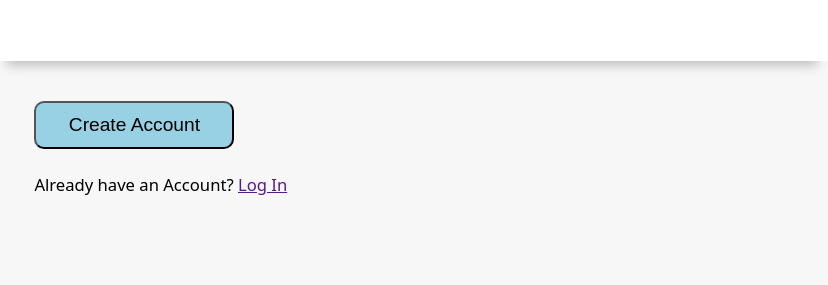
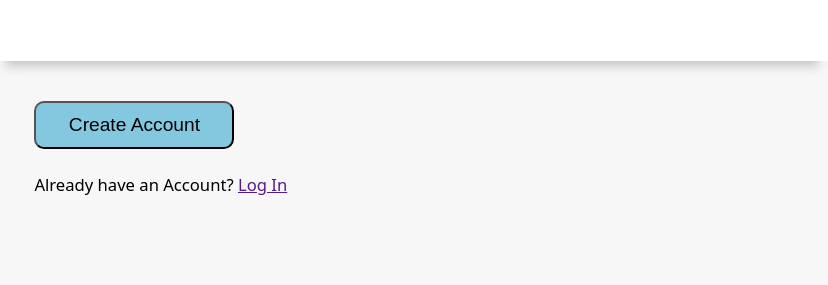
Before and after one commit to adambelko/Sign-up-form, a plain HTML site: page index.html in a window 1280 px wide. In both pictures the pointer is over the button "Create Account". Shown: the part 515-800 px from the top of the page, 452-1280 px from the left. Drawn offline with Linux system fonts and the light colour scheme.

Commit message:
submitBtn class edited

```diff
--- a/styles.css
+++ b/styles.css
@@ -122,7 +122,7 @@ input:focus {
     background: rgb(152, 208, 228);
 }
 
-.createAccBtn:hover {
+.submitBtn:hover {
     background: rgb(132, 200, 224);
 }
 
```
